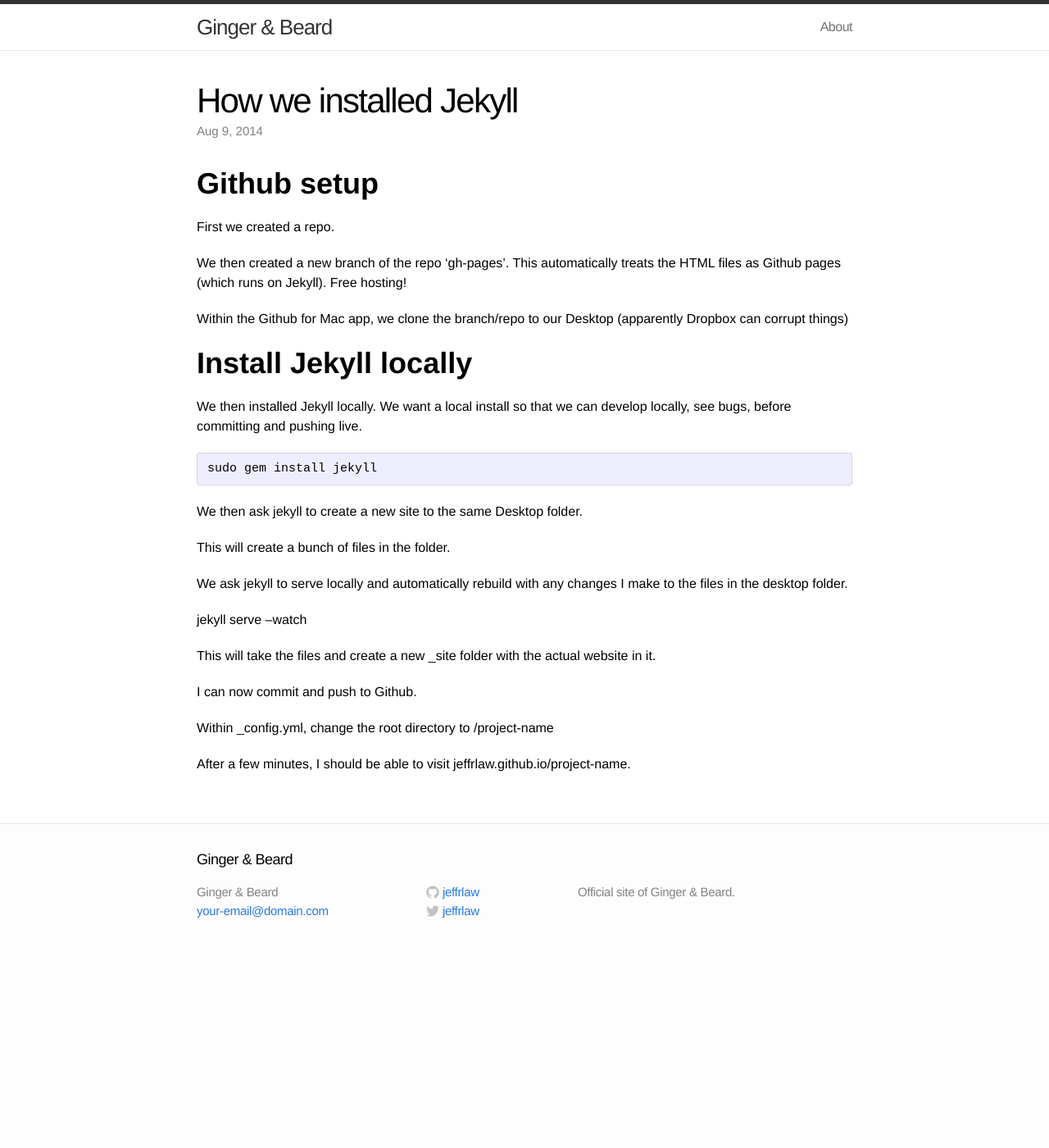
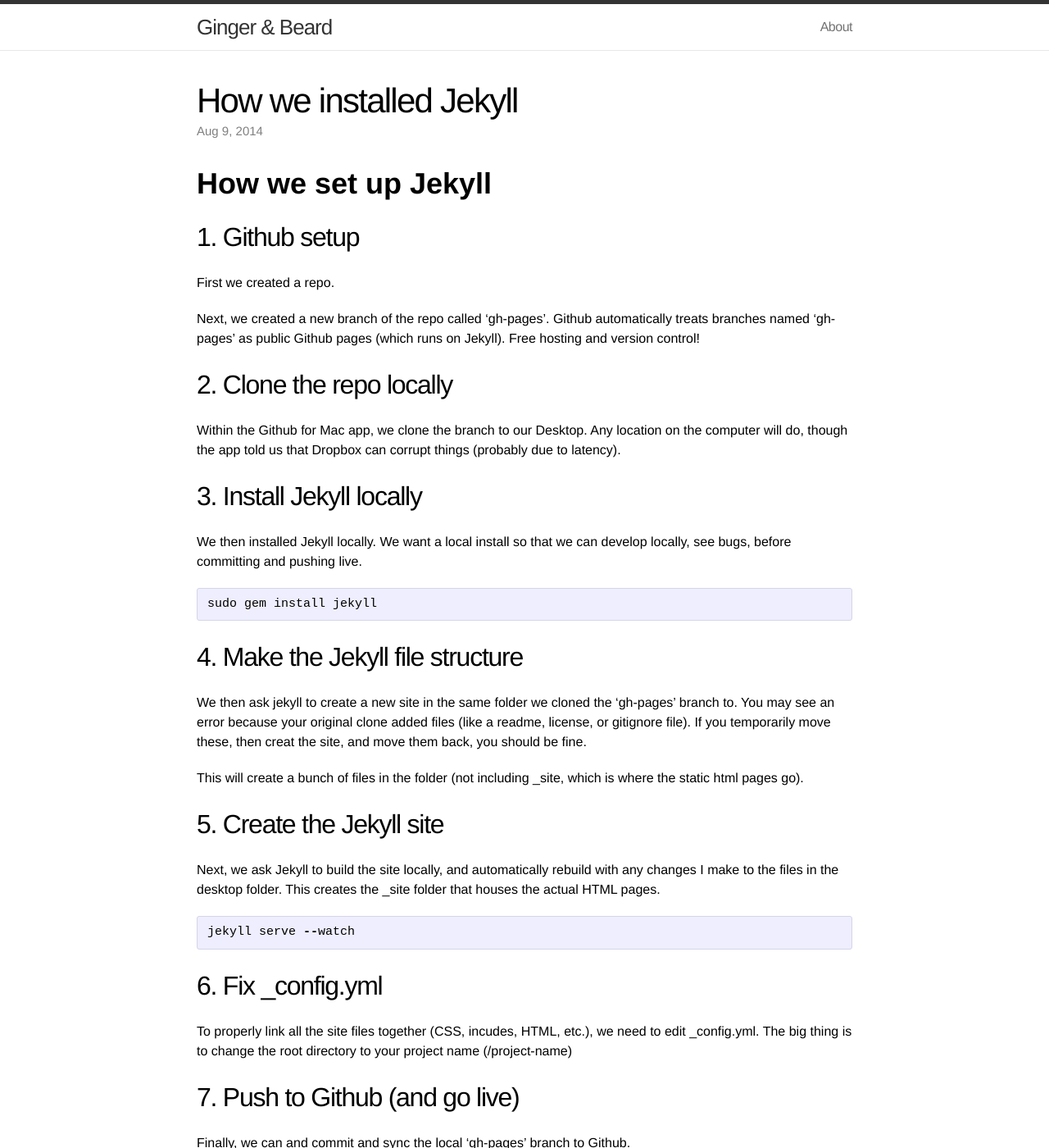
Before and after one commit to jeffrlaw/ginger-and-beard, a Jekyll site: the page built from _posts/2014-08-09-jekyll-install.markdown, in a window 1280 px wide and 1400 px high. Shown: the whole window at 82% size. Built offline with Jekyll 4.4.1, drawn with Linux system fonts in a browser that asks for light colours.

Commit message:
Added detailed steps to Jekyll install.

```diff
--- a/_posts/2014-08-09-jekyll-install.markdown
+++ b/_posts/2014-08-09-jekyll-install.markdown
@@ -5,15 +5,19 @@
 categories: jekyll update
 ---
 
-# Github setup
+# How we set up Jekyll
+
+## 1. Github setup
 
 First we created a repo.
 
-We then created a new branch of the repo 'gh-pages'. This automatically treats the HTML files as Github pages (which runs on Jekyll). Free hosting!
+Next, we created a new branch of the repo called 'gh-pages'. Github automatically treats branches named 'gh-pages' as public Github pages (which runs on Jekyll). Free hosting and version control!
 
-Within the Github for Mac app, we clone the branch/repo to our Desktop (apparently Dropbox can corrupt things)
+## 2. Clone the repo locally
 
-# Install Jekyll locally
+Within the Github for Mac app, we clone the branch to our Desktop. Any location on the computer will do, though the app told us that Dropbox can corrupt things (probably due to latency).
+
+## 3. Install Jekyll locally
 
 We then installed Jekyll locally. We want a local install so that we can develop locally, see bugs, before committing and pushing live.
 
@@ -21,18 +25,25 @@
 sudo gem install jekyll
 {% endhighlight %}
 
-We then ask jekyll to create a new site to the same Desktop folder.
+## 4. Make the Jekyll file structure
 
-This will create a bunch of files in the folder.
+We then ask jekyll to create a new site in the same folder we cloned the 'gh-pages' branch to. You may see an error because your original clone added files (like a readme, license, or gitignore file). If you temporarily move these, then creat the site, and move them back, you should be fine.
 
-We ask jekyll to serve locally and automatically rebuild with any changes I make to the files in the desktop folder.
+This will create a bunch of files in the folder (not including _site, which is where the static html pages go).
 
+## 5. Create the Jekyll site
+
+Next, we ask Jekyll to build the site locally, and automatically rebuild with any changes I make to the files in the desktop folder. This creates the _site folder that houses the actual HTML pages.
+
+{% highlight ruby %}
 jekyll serve --watch
+{% endhighlight %}
 
-This will take the files and create a new _site folder with the actual website in it.
+## 6. Fix _config.yml
+To properly link all the site files together (CSS, incudes, HTML, etc.), we need to edit _config.yml. The big thing is to change the root directory to your project name (/project-name)
 
-I can now commit and push to Github.
+## 7. Push to Github (and go live)
 
-Within _config.yml, change the root directory to /project-name
+Finally, we can and commit and sync the local 'gh-pages' branch to Github.
 
 After a few minutes, I should be able to visit jeffrlaw.github.io/project-name.
```
